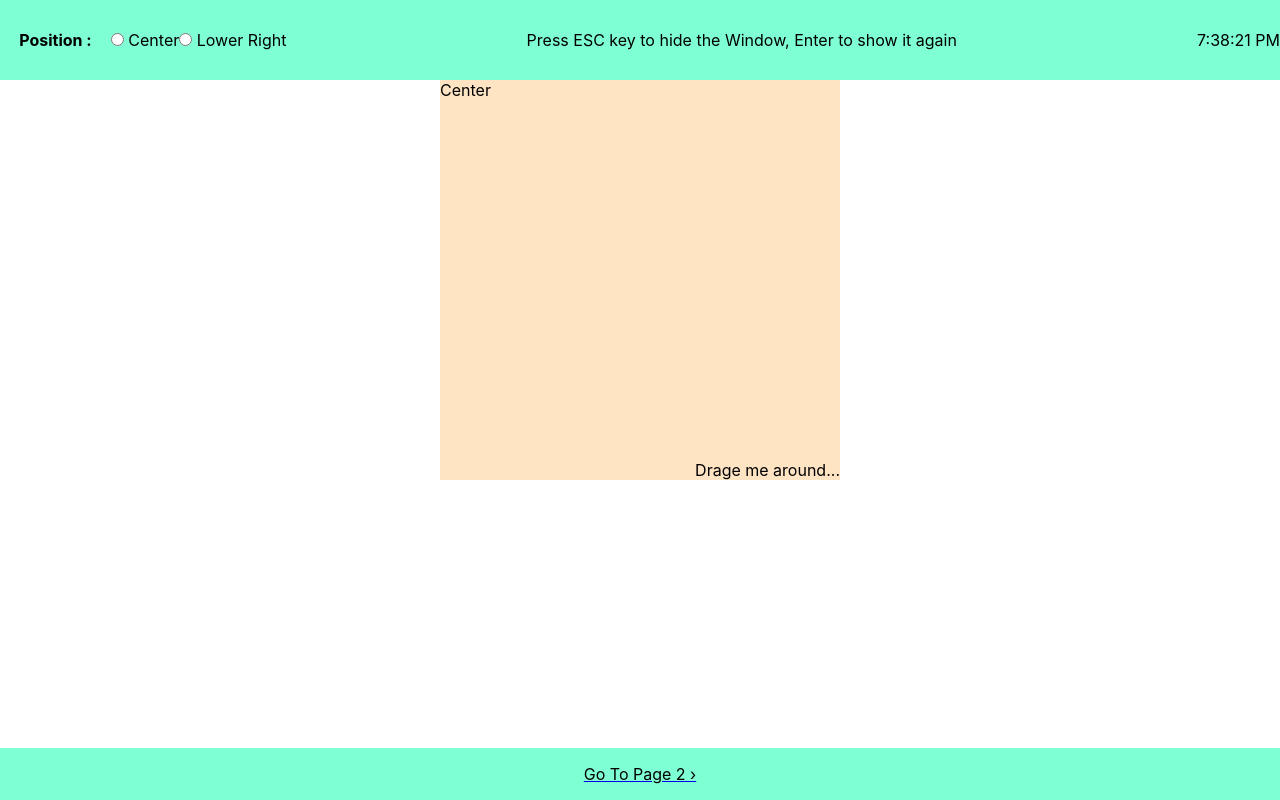
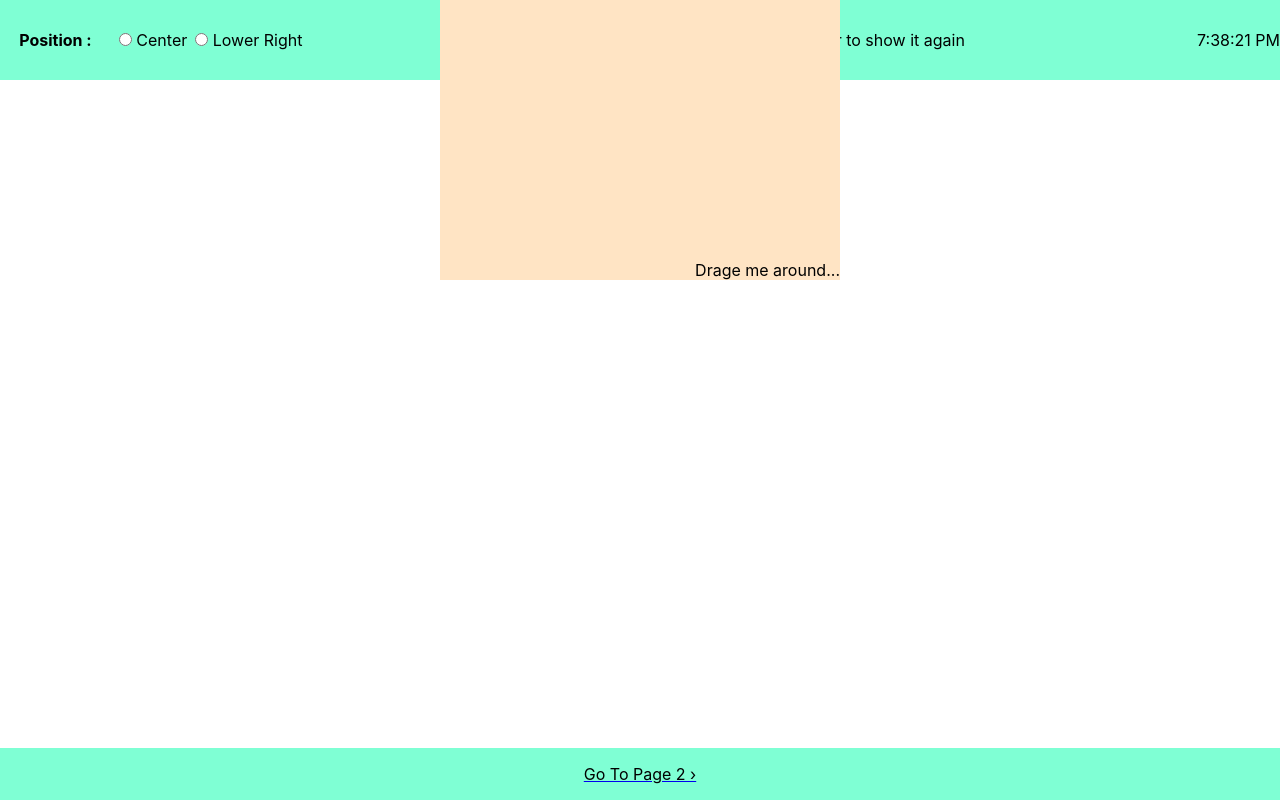
Before and after one commit to VishnuOjha/ReactTask, a React (Create React App) app: page / in a window 1280 px wide. Built offline with nearby package versions, Linux system fonts and the light colour scheme.

Commit message:
keybord event added

```diff
--- a/src/css/details.css
+++ b/src/css/details.css
@@ -14,8 +14,16 @@
     align-items: center;
 }
 
+.root {
+    height: 100%;
+    width: 100%;
+    position: relative;
+}
+
 .container {
-    display: flex;
-    justify-content: center;
-    align-items: center;
+    position: absolute;
+    left: 50%;
+    top: 50%;
+    transform: translate(-50%, -50%);
+
 }
--- a/src/css/header.css
+++ b/src/css/header.css
@@ -16,4 +16,9 @@
 
 .radiogroup {
     margin-left: 1.2rem;
+
 }
+
+input {
+    margin-left: 0.5rem;
+}
--- a/src/pages/DetailsPage.js
+++ b/src/pages/DetailsPage.js
@@ -1,17 +1,21 @@
 import { useEffect, useState } from 'react'
 import '../css/details.css'
 
-export default function DetailsPage() {
+export default function DetailsPage({ visible }) {
 
     return (
+        <div className='root'>
             <div className='container'>
-            <div className="block">
+                {
+                    visible ? <div className="block">
                         <div className='centerText'>
                             Center
                         </div>
                         <div className='dragText'>
                             Drage me around...
                         </div>
+                    </div> : <></>
+                }
             </div>
         </div>
     )
--- a/src/pages/Header.js
+++ b/src/pages/Header.js
@@ -9,7 +9,7 @@ export default function Header({ fill }) {
                 <li className='posStyle'>
                     <strong> Position : </strong>
                     <div className='radiogroup'>
-                        <input type="radio" value="center" name="key" checked={fill} onChange={() => { }} /> Center
+                        <input type="radio" value="center" name="key" onChange={() => { }} /> Center
                         <input type="radio" value="lowerRight" name="key" onChange={() => { }} /> Lower Right
 
                     </div>
--- a/src/pages/Main.js
+++ b/src/pages/Main.js
@@ -1,4 +1,4 @@
-import { useEffect, useState } from "react";
+import { useCallback, useEffect, useState } from "react";
 import DetailsPage from "./DetailsPage";
 import Footer from "./Footer";
 import Header from "./Header";
@@ -6,6 +6,7 @@ import Header from "./Header";
 export default function Main() {
 
     const [fill, setFill] = useState(false)
+    const [visible, setVisible] = useState(true)
 
     useEffect(() => {
         const retunData = JSON.parse(localStorage.getItem('back'))
@@ -16,13 +17,25 @@ export default function Main() {
 
     }, [])
 
+    const keyEvent = useCallback((e) => {
+        if (e.key === 'Escape') {
+            setVisible(false)
+        }
+        if (e.key === 'Enter') {
+            setVisible(true)
+        }
+    }, [])
+
+    useEffect(() => {
+        document.addEventListener('keydown', keyEvent, false)
+    }, [])
 
 
-    console.log(fill)
+
     return (
         <>
             <Header fill={fill} />
-            <DetailsPage />
+            <DetailsPage visible={visible} />
             <Footer />
         </>
     )
```
Also changed, not shown: src/routes/route.js (deleted). Lines whose indentation alone changed are shown as unchanged.
